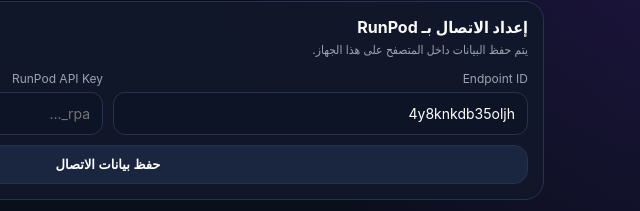
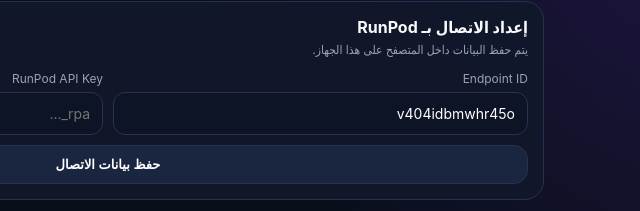
Before and after one commit to badrnader03-png/motion-studio-engine, a plain HTML site: page index.html in a window 1280 px wide. Shown: the part 196-407 px from the top of the page, 532-1172 px from the left. Drawn offline with Linux system fonts and the light colour scheme.

Commit message:
Add files via upload

```diff
--- a/index.html
+++ b/index.html
@@ -83,7 +83,7 @@
     <div class="row">
       <div>
         <div class="label">Endpoint ID</div>
-        <input id="endpointId" type="text" value="4y8knkdb35oljh" placeholder="Endpoint ID">
+        <input id="endpointId" type="text" value="v404idbmwhr45o" placeholder="Endpoint ID">
       </div>
       <div>
         <div class="label">RunPod API Key</div>
@@ -196,7 +196,7 @@
 const resultVideo = document.getElementById("resultVideo");
 const downloadResult = document.getElementById("downloadResult");
 
-const DEFAULT_ENDPOINT = "4y8knkdb35oljh";
+const DEFAULT_ENDPOINT = "v404idbmwhr45o";
 
 const savedEndpoint = localStorage.getItem("runpodEndpointId");
 if (!savedEndpoint) {
```
